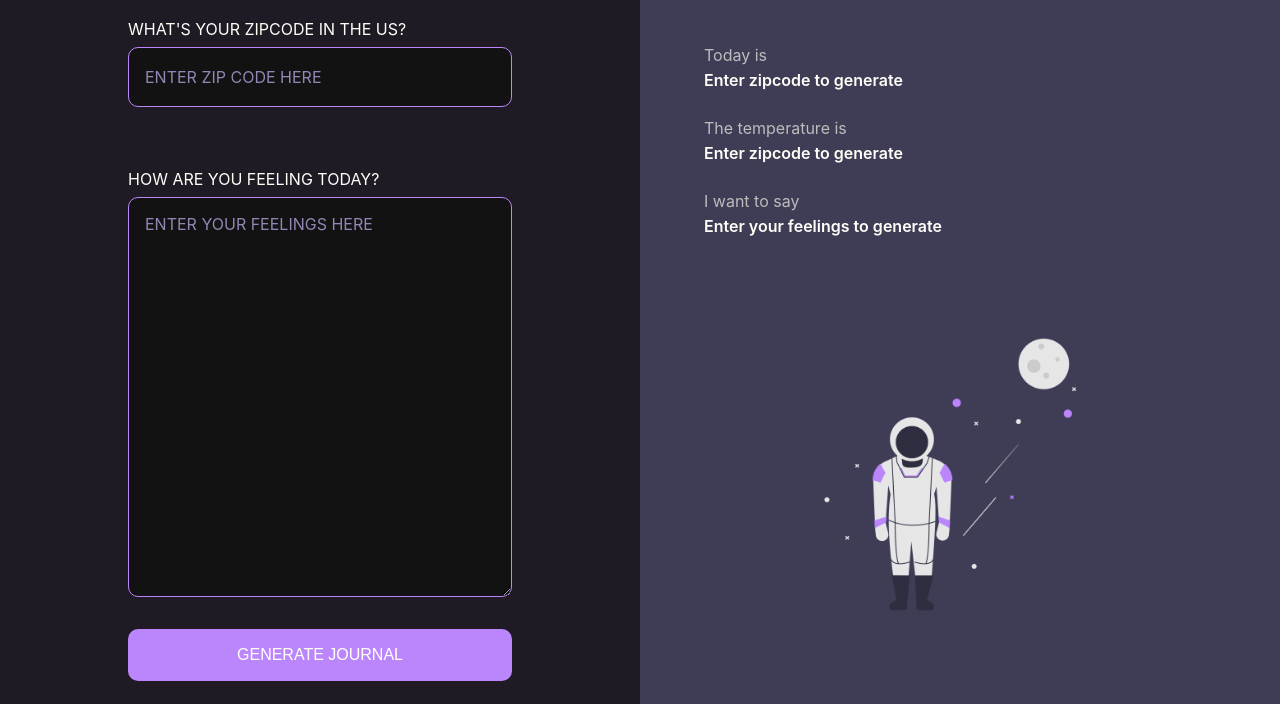
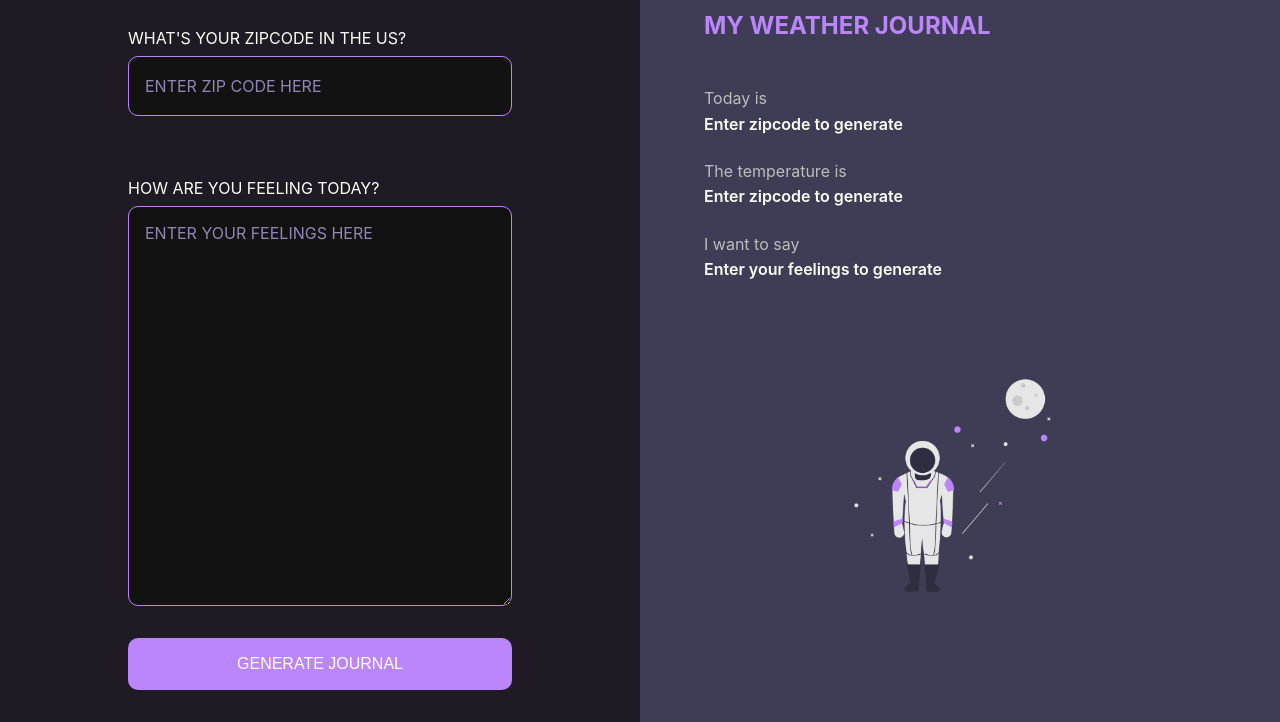
Before and after one commit to HannahWWD/weather-journal, a website: page website/index.html in a window 1280 px wide. Shown: the part 96-818 px from the top of the page. Drawn offline with Linux system fonts and the light colour scheme; a web font is replaced by a local one.

Commit message:
fixed a style bug

```diff
--- a/website/style.css
+++ b/website/style.css
@@ -16,6 +16,7 @@ body{
     display: grid;
     grid-template-columns: 100%;
     grid-auto-rows: minmax(100vh,auto);
+    overflow:hidden;
 }
 
 /* .holder{
@@ -55,6 +56,7 @@ body{
 .entry{
     box-sizing: border-box;
     margin:4em 0;
+    overflow:hidden;
 
 }
 
@@ -73,7 +75,7 @@ body{
 
 @media only screen and (min-width:1100px) {
     #app {
-        grid-auto-rows: 100vh;
+        /* grid-auto-rows: 100vh; */
         grid-template-columns: repeat(2,50%);
     }
 
@@ -239,7 +241,7 @@ button:focus {
 
 @media only screen and (min-width:768px){
     .entry-container img{
-        width:60%;
+        width:30vh;
         margin:0 auto;
     }
     textarea {
```
